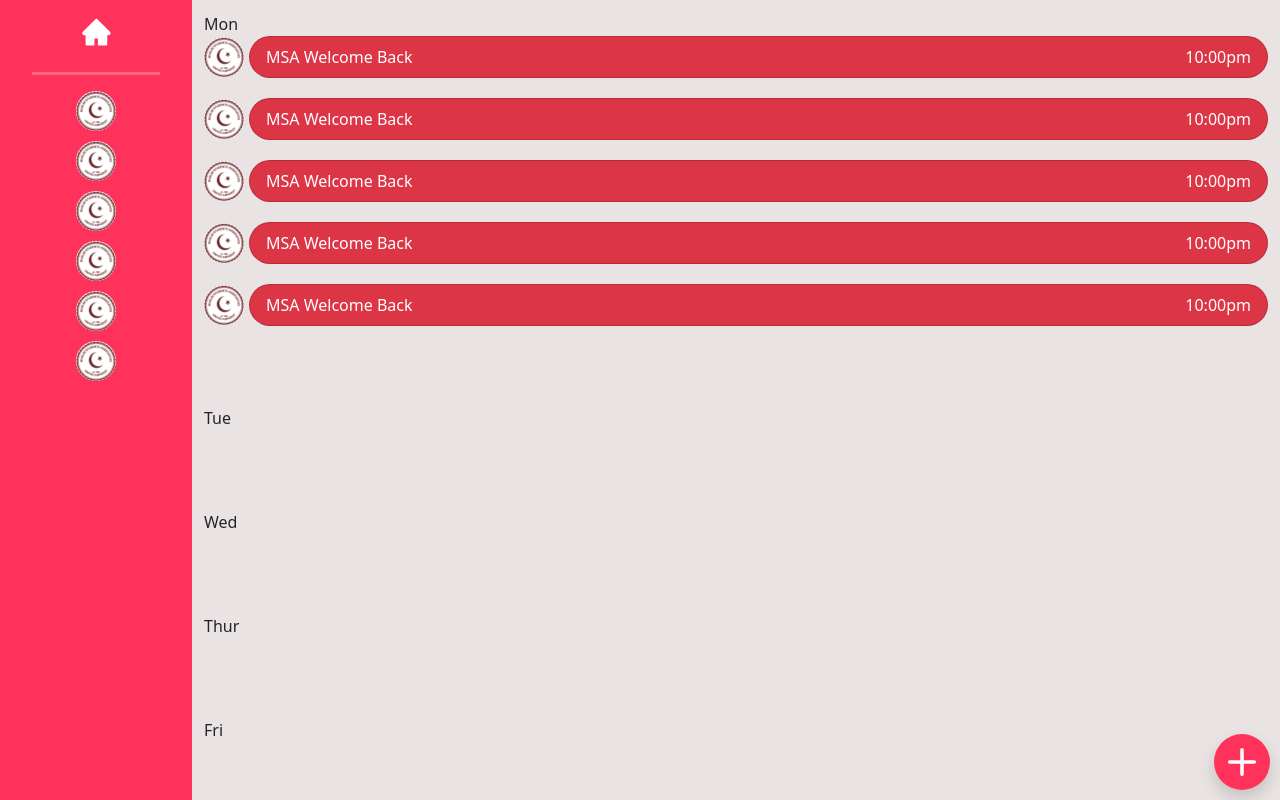
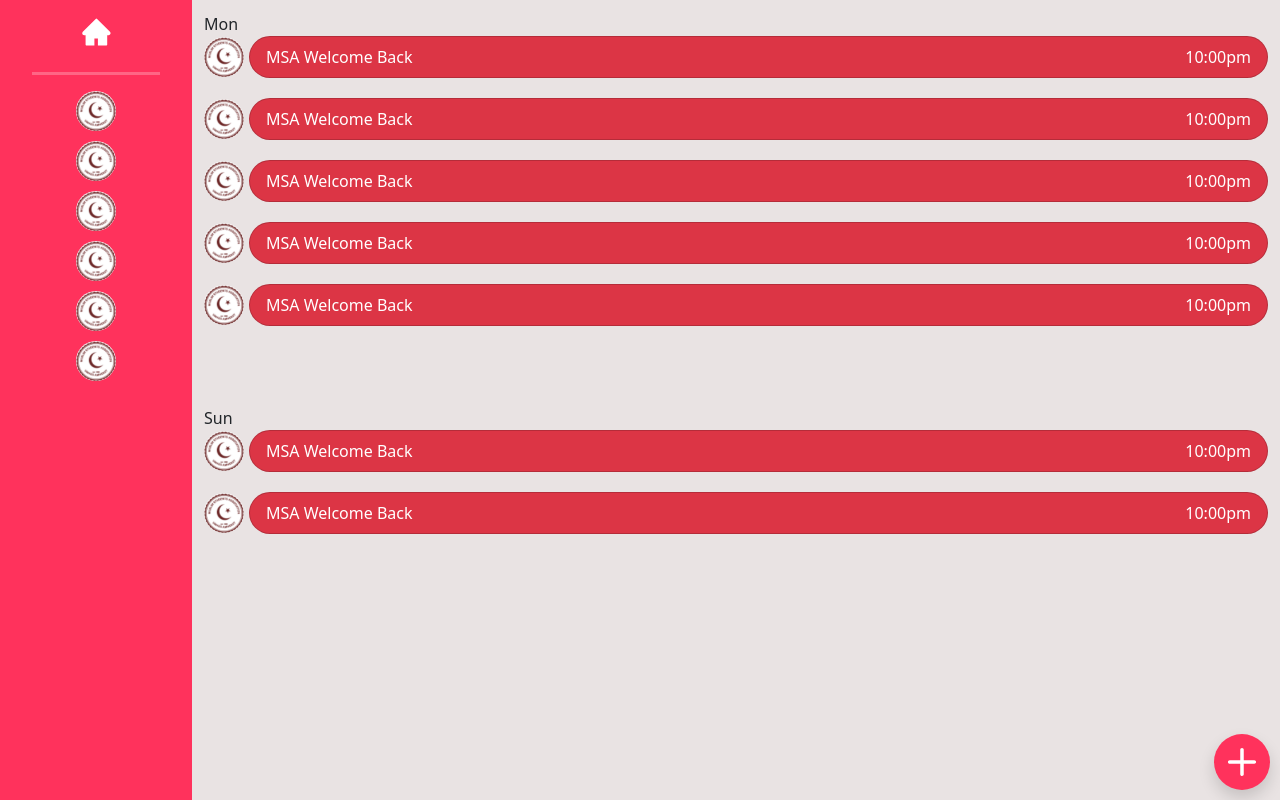
Before and after one commit to yusufelley/rsogo_frontend, a React (Create React App) app: page / in a window 1280 px wide. Built offline with nearby package versions, Linux system fonts and the light colour scheme.

Commit message:
removes unused dates

```diff
--- a/src/components/ScrollingContainer.js
+++ b/src/components/ScrollingContainer.js
@@ -18,6 +18,7 @@
       >
         {showHome ? (
           <div>
+            {cardData.filter((card) => card.day === "mon").length > 0 ? (
             <div class="day" style={{ marginBottom: "80px" }}>
               Mon
               {cardData
@@ -33,7 +34,8 @@
                     />
                   </div>
                 ))}
-            </div>
+            </div>) : (null) }
+            {cardData.filter((card) => card.day === "tue").length > 0 ? (
             <div class="day" style={{ marginBottom: "80px" }}>
               Tue
               {cardData
@@ -49,7 +51,8 @@
                     />
                   </div>
                 ))}
-            </div>
+            </div>) : (null) }
+            {cardData.filter((card) => card.day === "wed").length > 0 ? (
             <div class="day" style={{ marginBottom: "80px" }}>
               Wed
               {cardData
@@ -65,7 +68,8 @@
                     />
                   </div>
                 ))}
-            </div>
+            </div>) : (null) }
+            {cardData.filter((card) => card.day === "thur").length > 0 ? (
             <div class="day" style={{ marginBottom: "80px" }}>
               Thur
               {cardData
@@ -81,7 +85,8 @@
                     />
                   </div>
                 ))}
-            </div>
+            </div>) : (null) }
+            {cardData.filter((card) => card.day === "fri").length > 0 ? (
             <div class="day" style={{ marginBottom: "80px" }}>
               Fri
               {cardData
@@ -97,7 +102,8 @@
                     />
                   </div>
                 ))}
-            </div>
+            </div>) : (null) }
+            {cardData.filter((card) => card.day === "sat").length > 0 ? (
             <div class="day" style={{ marginBottom: "80px" }}>
               Sat
               {cardData
@@ -113,7 +119,8 @@
                     />
                   </div>
                 ))}
-            </div>
+            </div>) : (null) }
+            {cardData.filter((card) => card.day === "sun").length > 0 ? (
             <div class="day" style={{ marginBottom: "80px" }}>
               Sun
               {cardData
@@ -129,7 +136,7 @@
                     />
                   </div>
                 ))}
-            </div>
+            </div>) : (null) }
           </div>
         ) : (
           cardData.map((card) => (
```
